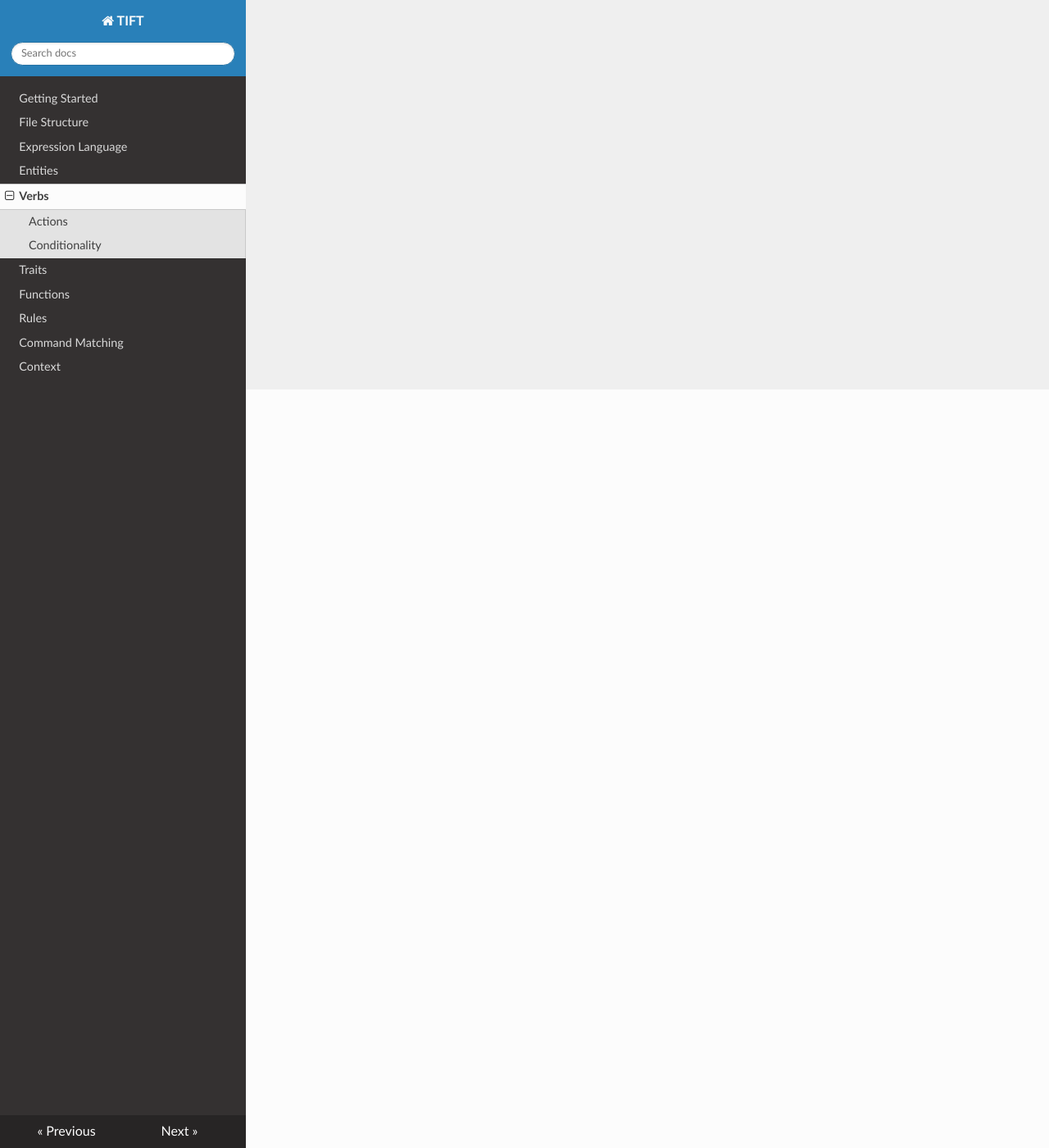
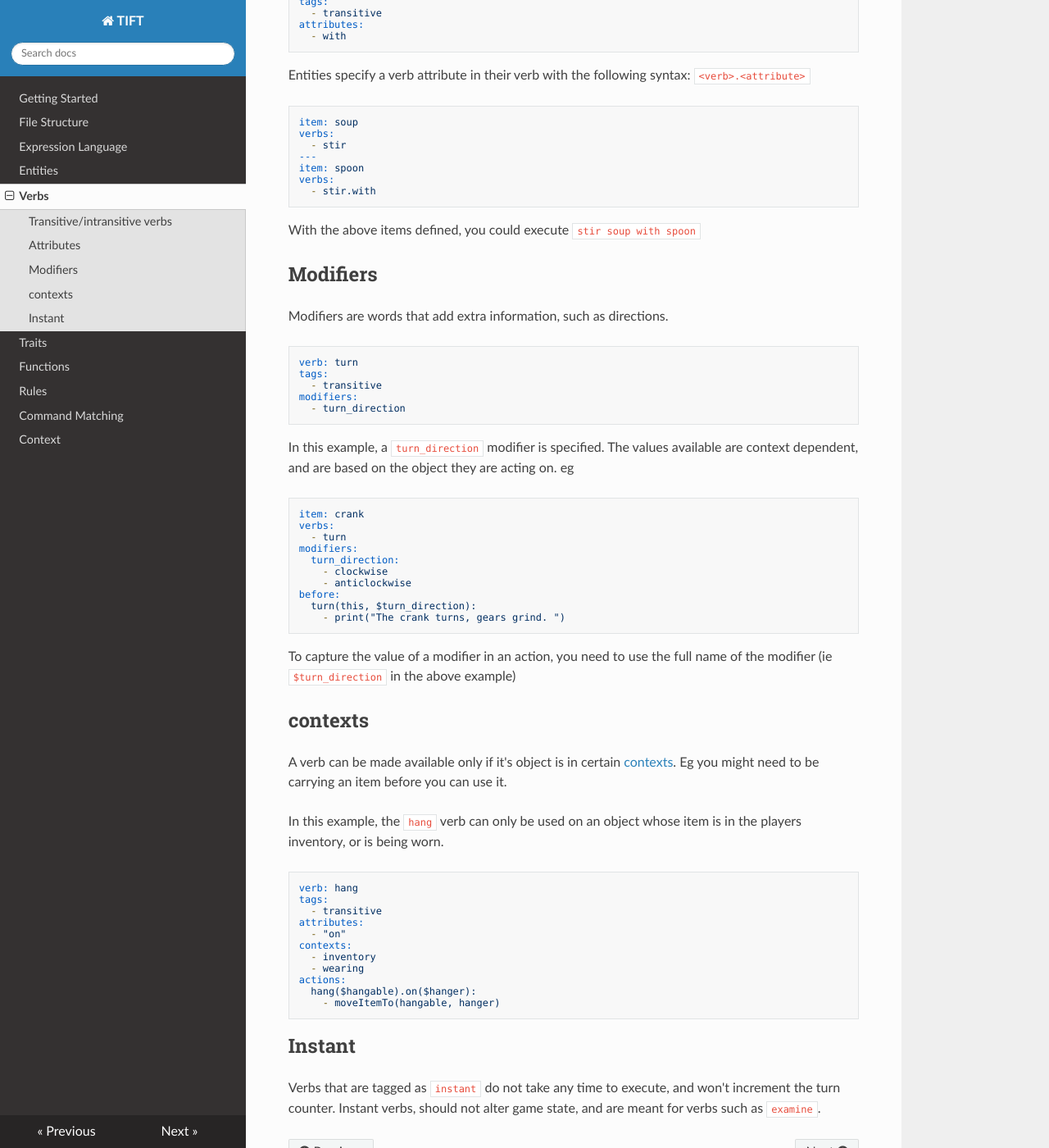
Before and after one commit to tomjefferys/tift, an MkDocs documentation site: the page built from docs/verbs.md, in a window 1280 px wide and 1400 px high, scrolled down 925 px. Shown: the whole window at 82% size. Built offline with MkDocs 1.6.1, drawn with Linux system fonts in a browser that asks for light colours; nearby versions of some CDN libraries; some of the changed text lies outside the part shown.

Commit message:
Update documentation; add some details about verbs

````diff
--- a/docs/verbs.md
+++ b/docs/verbs.md
@@ -1,5 +1,114 @@
 # Verbs
 
-## Actions
+Verbs are defined as a yaml object, similar to entities.
 
-## Conditionality
+A simple verb might look as follows.
+
+```yaml
+verb: fuddle
+tags:
+  - transitive
+```
+
+Each entity will contain a list of verbs that can be used to interact with that entity, this is specified in the entities verb list.
+
+## Transitive/intransitive verbs
+Verbs are either transitive, or intransitive.`
+Transitive verbs need an object eg `get ball`
+Intransitive verbs don't need an object eg `stand`
+
+These are specified as tags.
+
+## Attributes
+Verb attributes are prepositions that can be used to combine a verb with two objects.
+eg in the phrase `stir soup with spoon` the word `with` is an attribute.
+
+An example attribute would look like:
+
+```yaml
+verb: spray
+tags:
+  - transitive
+attributes: ['on']
+actions:
+  spray($spray).on($that): print("You {{spray.name}} on the {{that.name}}")
+```
+
+```yaml
+verb: stir
+tags:
+  - transitive
+attributes:
+  - with
+```
+
+Entities specify a verb attribute in their verb with the following syntax:
+`<verb>.<attribute>`
+
+```yaml
+item: soup
+verbs:
+  - stir
+---
+item: spoon
+verbs:
+  - stir.with
+```
+
+With the above items defined, you could execute `stir soup with spoon`
+
+## Modifiers
+
+Modifiers are words that add extra information, such as directions.
+
+```yaml
+verb: turn
+tags:
+  - transitive
+modifiers:
+  - turn_direction
+```
+
+In this example, a `turn_direction` modifier is specified.
+The values available are context dependent, and are based on the object they are acting on.
+eg
+
+```yaml
+item: crank
+verbs:
+  - turn
+modifiers:
+  turn_direction:
+    - clockwise
+    - anticlockwise
+before:
+  turn(this, $turn_direction):
+    - print("The crank turns, gears grind. ")
+```
+
+To capture the value of a modifier in an action, you need to use the full name of the modifier (ie `$turn_direction` in the above example)
+
+## contexts
+
+A verb can be made available only if it's object is in certain [contexts](./context.md).  Eg you might need to be carrying an item before you can use it.
+
+In this example, the `hang` verb can only be used on an object whose item is in the players inventory, or is being worn.
+
+```yaml
+verb: hang
+tags:
+  - transitive
+attributes:
+  - "on"
+contexts:
+  - inventory
+  - wearing
+actions:
+  hang($hangable).on($hanger):
+    - moveItemTo(hangable, hanger)
+```
+
+## Instant
+
+Verbs that are tagged as `instant` do not take any time to execute, and won't increment the turn counter.
+Instant verbs, should not alter game state, and are meant for verbs such as `examine`.
````
Also changed, not shown: docs/filestructure.md (+1 -1 lines), docs/gettingstarted.md (+1 -1 lines).
